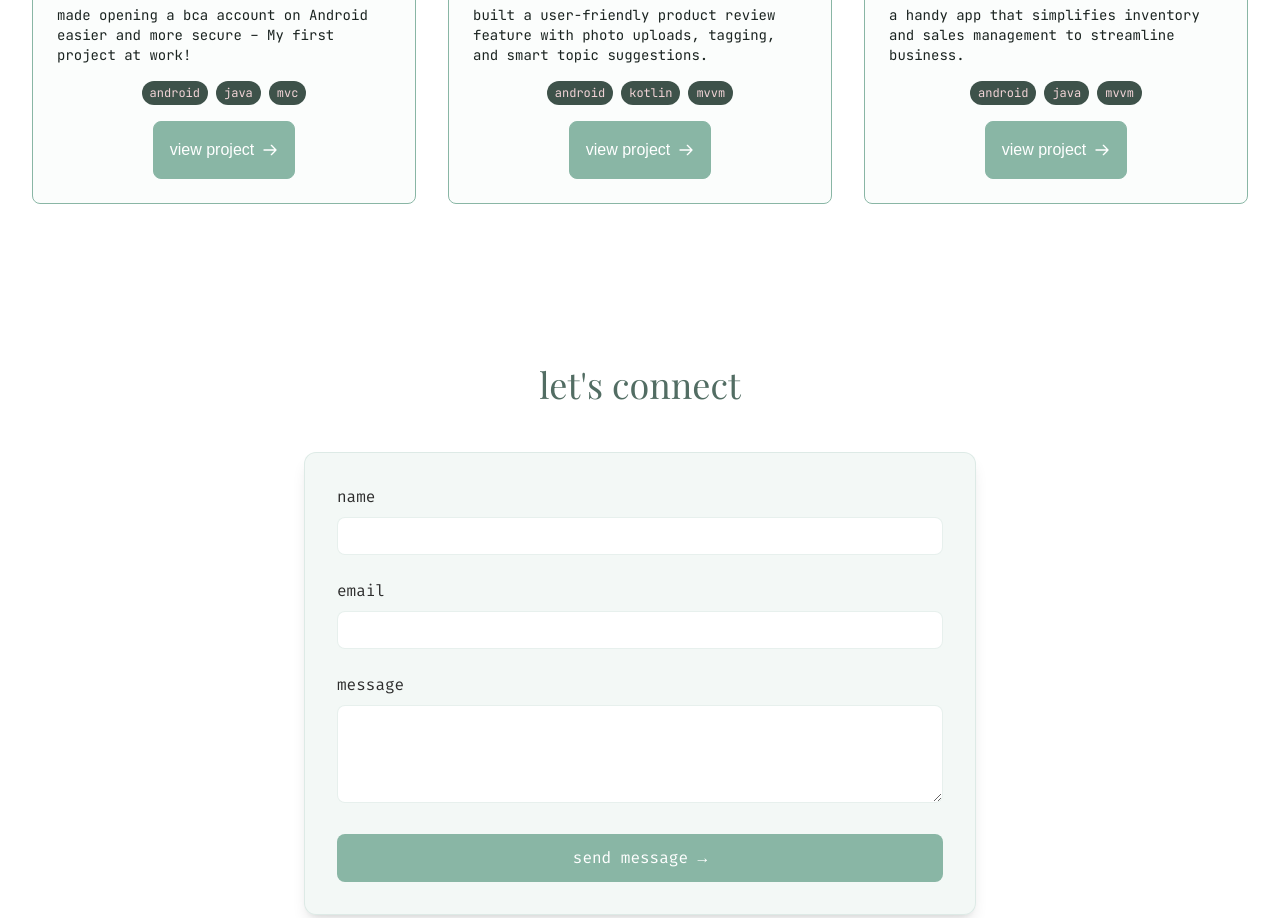
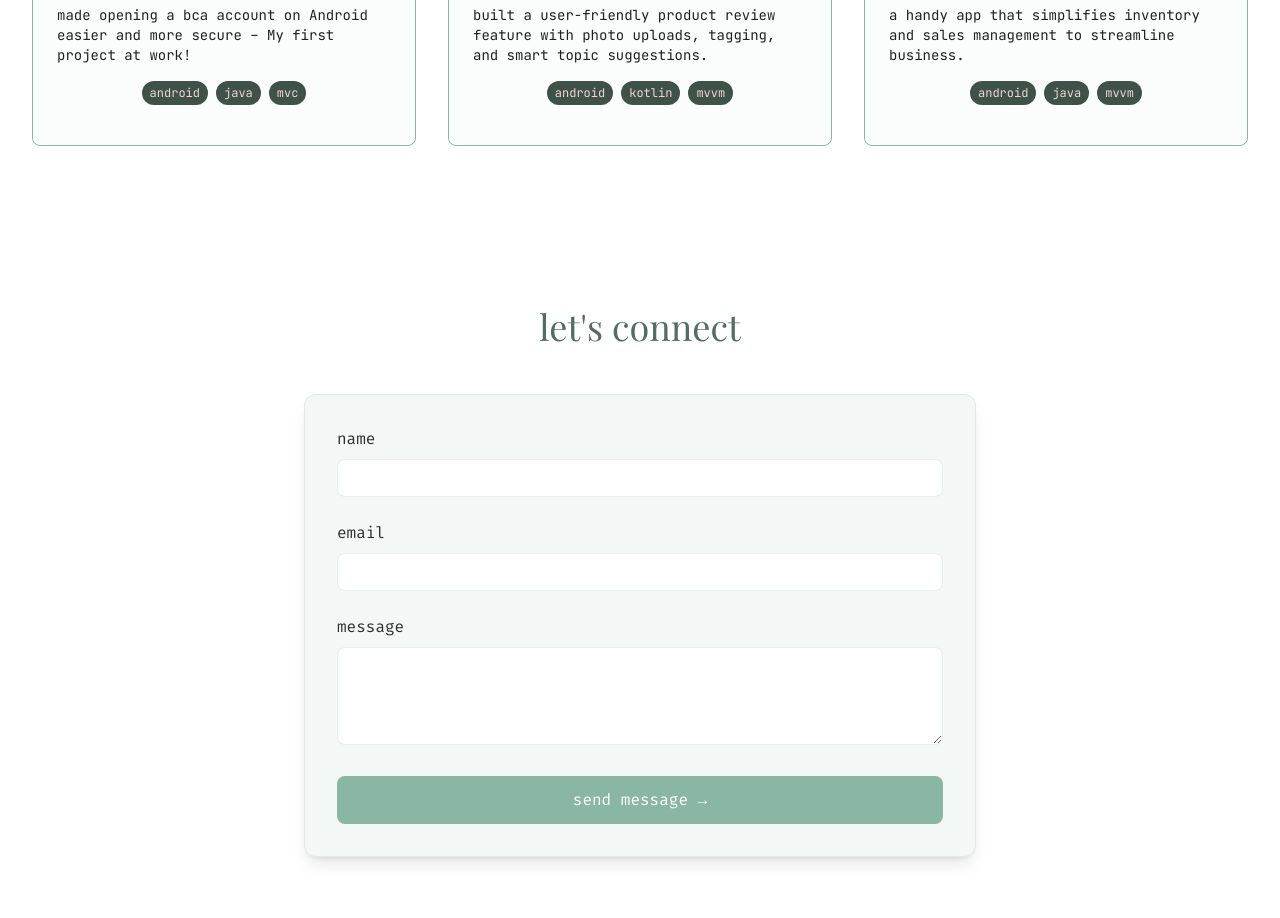
Before and after one commit to coenradina/portfolio, a website: page index.html in a window 1280 px wide. Shown: the part 1690-2608 px from the top of the page. Drawn offline with nearby package versions, Linux system fonts and the light colour scheme; a web font is replaced by a local one.

Commit message:
hide button

```diff
--- a/index.html
+++ b/index.html
@@ -178,13 +178,13 @@
                         <span class="px-2 py-1 bg-background-dark text-text text-xs rounded-full">java</span>
                         <span class="px-2 py-1 bg-background-dark text-text text-xs rounded-full">mvc</span>
                     </div>
-                    <a href="#" class="explore-link text-white">
+                    <!-- <a href="#" class="explore-link text-white">
                         <span>view project</span>
                         <svg class="w-4 h-4 ml-2" fill="none" stroke="currentColor" viewBox="0 0 24 24">
                             <path stroke-linecap="round" stroke-linejoin="round" stroke-width="2"
                                 d="M14 5l7 7m0 0l-7 7m7-7H3" />
                         </svg>
-                    </a>
+                    </a> -->
                 </div>
 
                 <div class="card-base">
@@ -198,12 +198,12 @@
                         <span class="px-2 py-1 bg-background-dark text-text text-xs rounded-full">kotlin</span>
                         <span class="px-2 py-1 bg-background-dark text-text text-xs rounded-full">mvvm</span>
                     </div>
-                    <a href="#" class="explore-link text-white">
+                    <!-- <a href="#" class="explore-link text-white">
                         <span>view project</span>
                         <svg class="w-4 h-4 ml-2" fill="none" stroke="currentColor" viewBox="0 0 24 24">
                             <path stroke-linecap="round" stroke-linejoin="round" stroke-width="2"
                                 d="M14 5l7 7m0 0l-7 7m7-7H3" />
-                        </svg>
+                        </svg> -->
                     </a>
                 </div>
 
@@ -218,13 +218,13 @@
                         <span class="px-2 py-1 bg-background-dark text-text text-xs rounded-full">java</span>
                         <span class="px-2 py-1 bg-background-dark text-text text-xs rounded-full">mvvm</span>
                     </div>
-                    <a href="#" class="explore-link text-white">
+                    <!-- <a href="#" class="explore-link text-white">
                         <span>view project</span>
                         <svg class="w-4 h-4 ml-2" fill="none" stroke="currentColor" viewBox="0 0 24 24">
                             <path stroke-linecap="round" stroke-linejoin="round" stroke-width="2"
                                 d="M14 5l7 7m0 0l-7 7m7-7H3" />
                         </svg>
-                    </a>
+                    </a> -->
                 </div>
             </div>
         </div>
```
